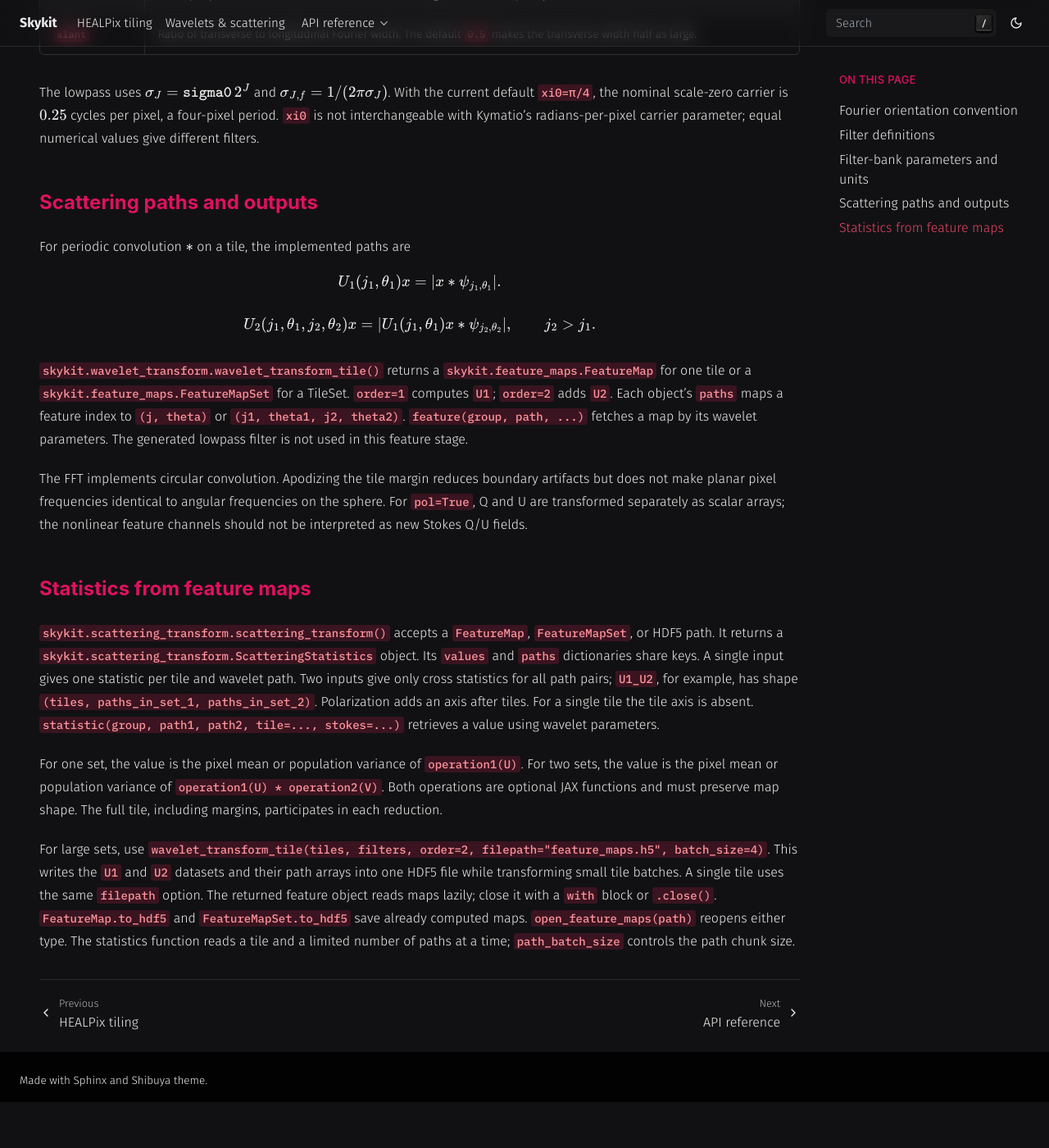
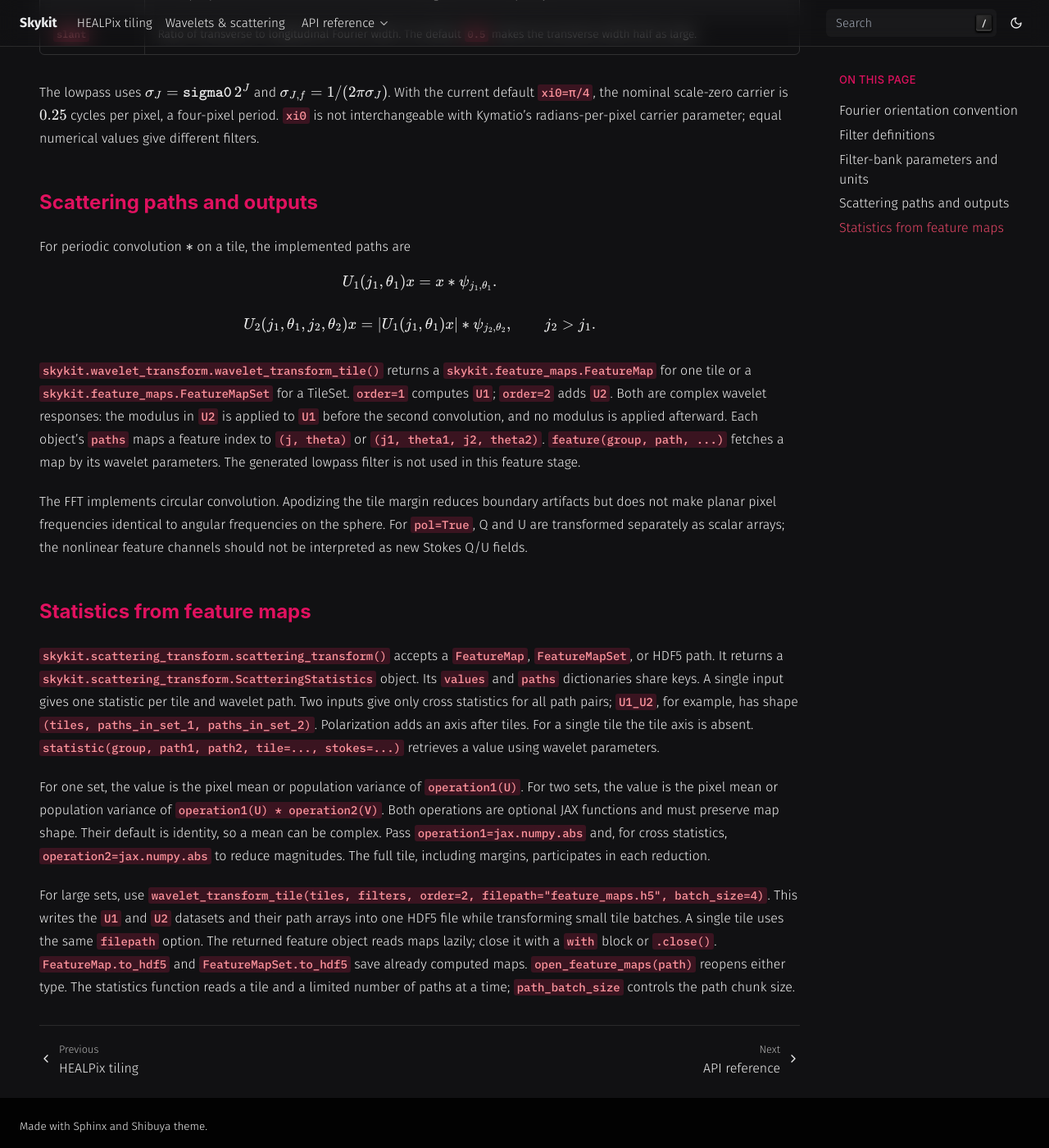
Before and after one commit to 1cosmologist/skykit, a Sphinx documentation site: the page built from docs/wavelets-scattering.md, in a window 1280 px wide and 1400 px high, scrolled down 1860 px. Shown: the whole window at 82% size. Built offline with Sphinx 7.4.7, drawn with Linux system fonts in a browser that asks for light colours; some web fonts are replaced; the version number could not be read and is left out; before the commit the page ends 3204 px from its top, so only the background shows below that.

Commit message:
Redefine feature-maps

```diff
--- a/docs/wavelets-scattering.md
+++ b/docs/wavelets-scattering.md
@@ -72,16 +72,16 @@ The lowpass uses $\sigma_J=\texttt{sigma0}\,2^J$ and $\sigma_{J,f}=1/(2\pi\sigma
 For periodic convolution $*$ on a tile, the implemented paths are
 
 $$
-U_1(j_1,\theta_1)x=|x*\psi_{j_1,\theta_1}|.
+U_1(j_1,\theta_1)x=x*\psi_{j_1,\theta_1}.
 $$
 
 $$
 U_2(j_1,\theta_1,j_2,\theta_2)x
-=|U_1(j_1,\theta_1)x*\psi_{j_2,\theta_2}|,
+=|U_1(j_1,\theta_1)x|*\psi_{j_2,\theta_2},
 \qquad j_2>j_1.
 $$
 
-{py:func}`skykit.wavelet_transform.wavelet_transform_tile` returns a {py:class}`skykit.feature_maps.FeatureMap` for one tile or a {py:class}`skykit.feature_maps.FeatureMapSet` for a TileSet. `order=1` computes `U1`; `order=2` adds `U2`. Each object's `paths` maps a feature index to `(j, theta)` or `(j1, theta1, j2, theta2)`. `feature(group, path, ...)` fetches a map by its wavelet parameters. The generated lowpass filter is not used in this feature stage.
+{py:func}`skykit.wavelet_transform.wavelet_transform_tile` returns a {py:class}`skykit.feature_maps.FeatureMap` for one tile or a {py:class}`skykit.feature_maps.FeatureMapSet` for a TileSet. `order=1` computes `U1`; `order=2` adds `U2`. Both are complex wavelet responses: the modulus in `U2` is applied to `U1` before the second convolution, and no modulus is applied afterward. Each object's `paths` maps a feature index to `(j, theta)` or `(j1, theta1, j2, theta2)`. `feature(group, path, ...)` fetches a map by its wavelet parameters. The generated lowpass filter is not used in this feature stage.
 
 The FFT implements circular convolution. Apodizing the tile margin reduces boundary artifacts but does not make planar pixel frequencies identical to angular frequencies on the sphere. For `pol=True`, Q and U are transformed separately as scalar arrays; the nonlinear feature channels should not be interpreted as new Stokes Q/U fields.
 
@@ -89,6 +89,6 @@ The FFT implements circular convolution. Apodizing the tile margin reduces bound
 
 {py:func}`skykit.scattering_transform.scattering_transform` accepts a `FeatureMap`, `FeatureMapSet`, or HDF5 path. It returns a {py:class}`skykit.scattering_transform.ScatteringStatistics` object. Its `values` and `paths` dictionaries share keys. A single input gives one statistic per tile and wavelet path. Two inputs give only cross statistics for all path pairs; `U1_U2`, for example, has shape `(tiles, paths_in_set_1, paths_in_set_2)`. Polarization adds an axis after tiles. For a single tile the tile axis is absent. `statistic(group, path1, path2, tile=..., stokes=...)` retrieves a value using wavelet parameters.
 
-For one set, the value is the pixel mean or population variance of `operation1(U)`. For two sets, the value is the pixel mean or population variance of `operation1(U) * operation2(V)`. Both operations are optional JAX functions and must preserve map shape. The full tile, including margins, participates in each reduction.
+For one set, the value is the pixel mean or population variance of `operation1(U)`. For two sets, the value is the pixel mean or population variance of `operation1(U) * operation2(V)`. Both operations are optional JAX functions and must preserve map shape. Their default is identity, so a mean can be complex. Pass `operation1=jax.numpy.abs` and, for cross statistics, `operation2=jax.numpy.abs` to reduce magnitudes. The full tile, including margins, participates in each reduction.
 
 For large sets, use `wavelet_transform_tile(tiles, filters, order=2, filepath="feature_maps.h5", batch_size=4)`. This writes the `U1` and `U2` datasets and their path arrays into one HDF5 file while transforming small tile batches. A single tile uses the same `filepath` option. The returned feature object reads maps lazily; close it with a `with` block or `.close()`. `FeatureMap.to_hdf5` and `FeatureMapSet.to_hdf5` save already computed maps. `open_feature_maps(path)` reopens either type. The statistics function reads a tile and a limited number of paths at a time; `path_batch_size` controls the path chunk size.
```
Also changed, not shown: README.md (+5 -3 lines), 4 other files.
